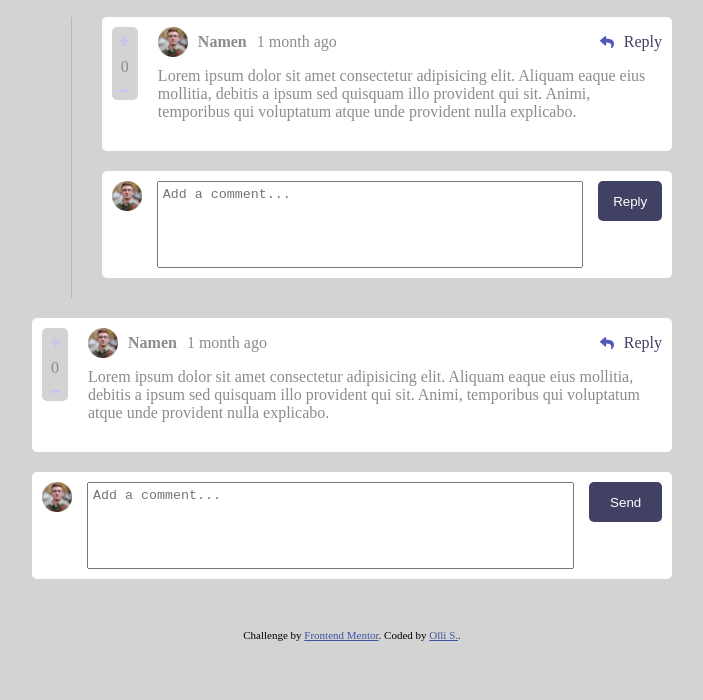
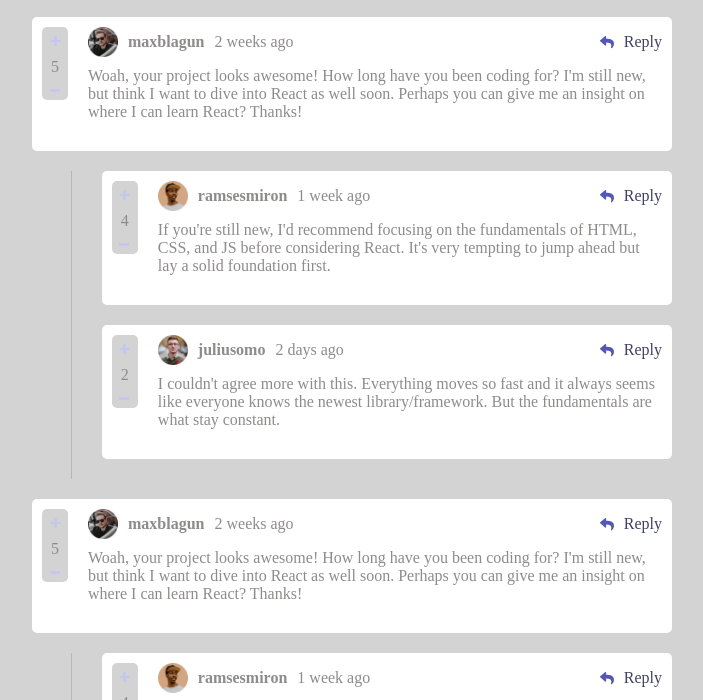
Before and after one commit to oschwill/interactive_comment_section, a plain HTML site: page index.html in a window 1280 px wide. Shown: the part 187-887 px from the top of the page, without its empty margins (288-991 px from the left). Before the commit the page ends 828 px from the top, so only its background shows below. Drawn offline with Linux system fonts and the light colour scheme.

Commit message:
content box class gebaut, daten aus json gefetcht

```diff
--- a/assets/css/styles.css
+++ b/assets/css/styles.css
@@ -8,6 +8,7 @@
   --bg-color-lightgrey: lightgrey;
   --bg-color-white: white;
   --button-color-blue: rgb(65, 65, 100);
+  --button-color-hover: rgb(118, 118, 186);
   --font-color-grey: rgb(142, 139, 139);
 }
 
@@ -29,8 +30,14 @@ article {
   margin-bottom: 20px;
 }
 
-.reply {
+.reply,
+.reply_icon {
   color: var(--button-color-blue);
+  cursor: pointer;
+}
+
+.reply:hover {
+  color: var(--button-color-hover);
 }
 
 .chat_wrapper {
@@ -134,4 +141,9 @@ article {
   color: var(--bg-color-white);
   border: none;
   border-radius: 5px;
+  cursor: pointer;
 }
+
+.chat_wrapper .input_box button:hover {
+  background-color: var(--button-color-hover);
+}
--- a/assets/js/main.js
+++ b/assets/js/main.js
@@ -0,0 +1,41 @@
+/* CONTAINER */
+const wrapper = document.querySelector('.chat_wrapper');
+
+/* DATA */
+let currentUser = {};
+let contentData = {};
+
+/* FETCH DATA FUNCTION */
+const getDataFromJsonObject = async () => {
+  await fetch('./data.json')
+    .then((response) => response.json())
+    .then((json) => {
+      currentUser = {
+        ...json.currentUser,
+      };
+      contentData = [...json.comments];
+    });
+
+  return { currentUser, contentData };
+};
+
+/* UI FUNCTIONS */
+const buildOutBoxes = (likes, avatar, userName, date, content) => {};
+
+const contentSiteBuilder = async () => {
+  // Get all Data from json Object
+  let data = await getDataFromJsonObject();
+
+  // ContentBoxen erstellen!!
+  data.contentData.forEach((c) => {
+    let output = new Output(c, wrapper);
+    output.buildOutBoxes();
+  });
+
+  // Die Main ChatBox erstellen für den User
+  let output = new Output(null, wrapper); // Für die Userdaten brauchen wir die ContentDaten nicht daher null
+  output.buildMainChatBox(data.currentUser);
+};
+
+// RUN
+contentSiteBuilder();
--- /dev/null
+++ b/assets/js/output.js
@@ -0,0 +1,84 @@
+class Output {
+  constructor(data, wrapper) {
+    this.data = data;
+    this.wrapper = wrapper;
+  }
+
+  buildOutBoxes() {
+    this.wrapper.insertAdjacentHTML(
+      'beforeend',
+      `
+    <section class="chatbox" id="" data-key="${this.data.id}">
+        <article class="main_article_box">
+          <div class="evaluation_article">
+            <img src="./images/icon-plus.svg" alt="plus">
+            <p>${this.data.score}</p>
+            <img src="./images/icon-minus.svg" alt="plus">
+          </div>
+          <div class="article_body">
+            <div class="article_header">
+              <img src="${this.data.user.image.png}" alt="avatar">
+              <p>${this.data.user.username}</p>
+              <p>${this.data.createdAt}</p>
+              <img src="./images/icon-reply.svg" alt="reply_icon" class="reply_icon"><span class="reply">Reply</span>
+            </div>
+            <div class="article_text">
+              <p>${this.data.content}</p>
+            </div>
+          </div>
+        </article>
+      </section>
+      <div class="reply_content">
+        ${this.data.replies.length > 0 ? this.#buildReplyBoxes(this.data.replies) : ''}
+      </div>
+    `
+    );
+  }
+
+  // Private
+  #buildReplyBoxes(replies) {
+    return replies
+      .map((r) => {
+        return `
+            <section class="reply_chatbox_section" data-reply-key="${r.id}">
+              <div class="reply_border">&nbsp;</div>
+              <section class="reply_chatbox">
+                <article class="main_article_box">
+                  <div class="evaluation_article">
+                    <img src="./images/icon-plus.svg" alt="plus">
+                    <p>${r.score}</p>
+                    <img src="./images/icon-minus.svg" alt="plus">
+                  </div>
+                  <div class="article_body">
+                    <div class="article_header">
+                      <img src="${r.user.image.png}" alt="avatar">
+                      <p>${r.user.username}</p>
+                      <p>${r.createdAt}</p>
+                      <img src="./images/icon-reply.svg" alt="reply_icon" class="reply_icon"><span class="reply">Reply</span>
+                    </div>
+                    <div class="article_text">
+                      <p>${r.content}</p>
+                    </div>
+                  </div>
+                </article>
+              </section>
+            </section>
+        `;
+      })
+      .join('');
+  }
+
+  buildMainChatBox(userdata) {
+    this.wrapper.insertAdjacentHTML(
+      'beforeend',
+      `
+      <section class="input_box">
+      <input type="hidden" value="${userdata.username}">
+        <img src="${userdata.image.png}" alt="avatar">
+        <textarea name="input_content" id="input_content" cols="50" rows="5" placeholder="Add a comment..."></textarea>
+        <button>Send</button>
+      </section>
+      `
+    );
+  }
+}
--- a/data.json
+++ b/data.json
@@ -35,7 +35,7 @@
       },
       "replies": [
         {
-          "id": 3,
+          "id": 1,
           "content": "If you're still new, I'd recommend focusing on the fundamentals of HTML, CSS, and JS before considering React. It's very tempting to jump ahead but lay a solid foundation first.",
           "createdAt": "1 week ago",
           "score": 4,
@@ -49,7 +49,7 @@
           }
         },
         {
-          "id": 4,
+          "id": 2,
           "content": "I couldn't agree more with this. Everything moves so fast and it always seems like everyone knows the newest library/framework. But the fundamentals are what stay constant.",
           "createdAt": "2 days ago",
           "score": 2,
@@ -63,6 +63,63 @@
           }
         }
       ]
+    },
+    {
+      "id": 3,
+      "content": "Woah, your project looks awesome! How long have you been coding for? I'm still new, but think I want to dive into React as well soon. Perhaps you can give me an insight on where I can learn React? Thanks!",
+      "createdAt": "2 weeks ago",
+      "score": 5,
+      "user": {
+        "image": {
+          "png": "./images/avatars/image-maxblagun.png",
+          "webp": "./images/avatars/image-maxblagun.webp"
+        },
+        "username": "maxblagun"
+      },
+      "replies": [
+        {
+          "id": 1,
+          "content": "If you're still new, I'd recommend focusing on the fundamentals of HTML, CSS, and JS before considering React. It's very tempting to jump ahead but lay a solid foundation first.",
+          "createdAt": "1 week ago",
+          "score": 4,
+          "replyingTo": "maxblagun",
+          "user": {
+            "image": {
+              "png": "./images/avatars/image-ramsesmiron.png",
+              "webp": "./images/avatars/image-ramsesmiron.webp"
+            },
+            "username": "ramsesmiron"
+          }
+        },
+        {
+          "id": 2,
+          "content": "I couldn't agree more with this. Everything moves so fast and it always seems like everyone knows the newest library/framework. But the fundamentals are what stay constant.",
+          "createdAt": "2 days ago",
+          "score": 5,
+          "replyingTo": "ramsesmiron",
+          "user": {
+            "image": {
+              "png": "./images/avatars/image-juliusomo.png",
+              "webp": "./images/avatars/image-juliusomo.webp"
+            },
+            "username": "juliusomo"
+          }
+        },
+        {
+          "id": 3,
+          "content": "I couldn't agree more with this. Everything moves so fast and it always seems like everyone knows the newest library/framework. But the fundamentals are what stay constant.",
+          "createdAt": "2 days ago",
+          "score": 5,
+          "replyingTo": "ramsesmiron",
+          "user": {
+            "image": {
+              "png": "./images/avatars/image-juliusomo.png",
+              "webp": "./images/avatars/image-juliusomo.webp"
+            },
+            "username": "juliusomo"
+          }
+        }
+      ]
     }
   ]
 }
--- a/index.html
+++ b/index.html
@@ -25,103 +25,27 @@
   <main>
     <div class="chat_wrapper">
       <!-- ! MAIN OUTPUT BOX -->
-      <section class="chatbox" id="">
-        <article class="main_article_box">
-          <div class="evaluation_article">
-            <img src="./images/icon-plus.svg" alt="plus">
-            <p>0</p>
-            <img src="./images/icon-minus.svg" alt="plus">
-          </div>
-          <div class="article_body">
-            <div class="article_header">
-              <img src="./images/avatars/image-juliusomo.png" alt="avatar">
-              <p>Namen</p>
-              <p>1 month ago</p>
-              <img src="./images/icon-reply.svg" alt="reply_icon"><span class="reply">Reply</span>
-
-            </div>
-            <div class="article_text">
-              <p>Lorem ipsum dolor sit amet consectetur adipisicing elit. Aliquam eaque eius mollitia, debitis a ipsum
-                sed quisquam illo provident qui sit. Animi, temporibus qui voluptatum atque unde provident nulla
-                explicabo.</p>
-            </div>
-          </div>
-        </article>
-      </section>
-
-      <!-- ! REPLY OUTPUT BOX -->
-      <div class="reply_content">
-        <section class="reply_chatbox_section">
-          <div class="reply_border">&nbsp;</div>
-          <section class="reply_chatbox" id="">
-            <article class="main_article_box">
-              <div class="evaluation_article">
-                <img src="./images/icon-plus.svg" alt="plus">
-                <p>0</p>
-                <img src="./images/icon-minus.svg" alt="plus">
-              </div>
-              <div class="article_body">
-                <div class="article_header">
-                  <img src="./images/avatars/image-juliusomo.png" alt="avatar">
-                  <p>Namen</p>
-                  <p>1 month ago</p>
-                  <img src="./images/icon-reply.svg" alt="reply_icon"><span class="reply">Reply</span>
-
-                </div>
-                <div class="article_text">
-                  <p>Lorem ipsum dolor sit amet consectetur adipisicing elit. Aliquam eaque eius mollitia, debitis a
-                    ipsum
-                    sed quisquam illo provident qui sit. Animi, temporibus qui voluptatum atque unde provident nulla
-                    explicabo.</p>
-                </div>
-              </div>
-            </article>
-          </section>
-        </section>
 
       <!-- ! REPLY INPUT BOX -->
-        <section class="reply_input_box">
-          <div class="reply_border">&nbsp;</div>
+      <!-- <section class="reply_input_box"> -->
+      <!-- REPLY AUF REPLY MIT BORDER -->
+      <!-- <div class="reply_border">&nbsp;</div>
         <section class="input_box">
           <img src="./images/avatars/image-juliusomo.png" alt="avatar">
           <textarea name="input_content" id="input_content" cols="50" rows="5"
             placeholder="Add a comment..."></textarea>
           <button>Reply</button>
         </section>
-        </section>
-      </div>
-      <!-- ! MAIN OUTPUT BOX -->
-      <section class="chatbox" id="">
-        <article class="main_article_box">
-          <div class="evaluation_article">
-            <img src="./images/icon-plus.svg" alt="plus">
-            <p>0</p>
-            <img src="./images/icon-minus.svg" alt="plus">
-          </div>
-          <div class="article_body">
-            <div class="article_header">
-              <img src="./images/avatars/image-juliusomo.png" alt="avatar">
-              <p>Namen</p>
-              <p>1 month ago</p>
-              <img src="./images/icon-reply.svg" alt="reply_icon"><span class="reply">Reply</span>
+      </section> -->
 
-            </div>
-            <div class="article_text">
-              <p>Lorem ipsum dolor sit amet consectetur adipisicing elit. Aliquam eaque eius mollitia, debitis a ipsum
-                sed quisquam illo provident qui sit. Animi, temporibus qui voluptatum atque unde provident nulla
-                explicabo.</p>
-            </div>
-          </div>
-        </article>
-      </section>
 
 
       <!-- ! MAIN INPUT BOX -->
-      <section class="input_box">
+      <!-- <section class="input_box">
         <img src="./images/avatars/image-juliusomo.png" alt="avatar">
         <textarea name="input_content" id="input_content" cols="50" rows="5" placeholder="Add a comment..."></textarea>
         <button>Send</button>
-      </section>
+      </section> -->
     </div>
   </main>
 
@@ -130,6 +54,7 @@
     Coded by <a href="#">Olli S.</a>.
   </div>
 
+  <script src="./assets/js/output.js"></script>
   <script src="./assets/js/main.js"></script>
 </body>
 
```
Lines whose indentation alone changed are shown as unchanged.
